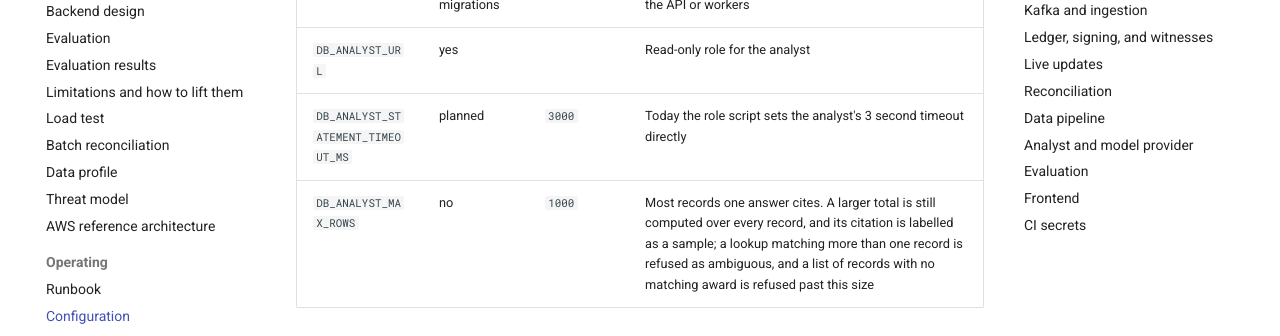
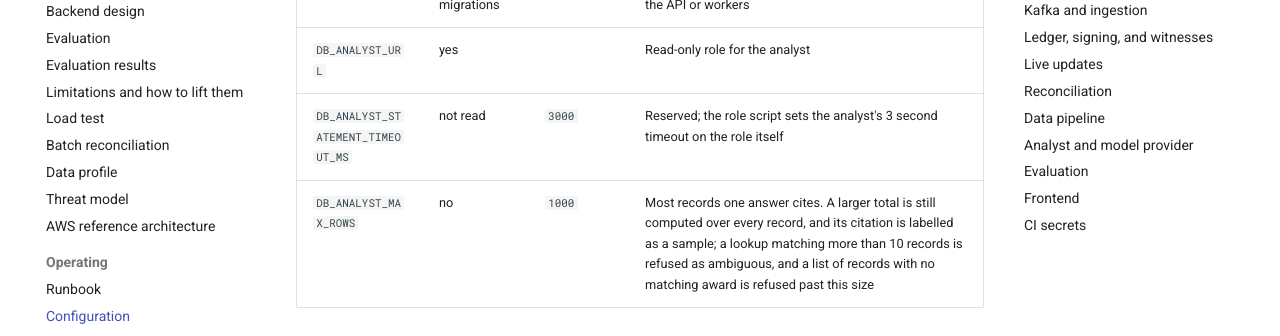
Before and after one commit to raunak-choudhary/tallyproof, an MkDocs documentation site: the page built from docs/configuration.md, in a window 1280 px wide and 900 px high, scrolled down 2027 px. Shown: the part 152-488 px from the top of the window. Built offline with MkDocs 1.6.1 and Material for MkDocs 9.7.7, drawn with Linux system fonts in a browser that asks for light colours; comment, search, counter and statistics services are not loaded.

Commit message:
docs: close the project's documentation at 1.0.0
The browser has checked the witnessed checkpoint since the site shipped, the
docs site is in use, and lookups answer up to 10 records; the docs now say so.
What wasn't built (key rotation, a public endpoint's breaker) is described as
not built rather than planned, and the README status note marks 1.0.0 as the
closing release.

```diff
--- a/docs/configuration.md
+++ b/docs/configuration.md
@@ -37,8 +37,8 @@ Every setting comes from environment variables, loaded through one typed setting
 | `DB_URL` | yes | | Connection for the application role |
 | `DB_OWNER_URL` | for migrations | | Owner role used only by `make migrate`; never given to the API or workers |
 | `DB_ANALYST_URL` | yes | | Read-only role for the analyst |
-| `DB_ANALYST_STATEMENT_TIMEOUT_MS` | planned | `3000` | Today the role script sets the analyst's 3 second timeout directly |
-| `DB_ANALYST_MAX_ROWS` | no | `1000` | Most records one answer cites. A larger total is still computed over every record, and its citation is labelled as a sample; a lookup matching more than one record is refused as ambiguous, and a list of records with no matching award is refused past this size |
+| `DB_ANALYST_STATEMENT_TIMEOUT_MS` | not read | `3000` | Reserved; the role script sets the analyst's 3 second timeout on the role itself |
+| `DB_ANALYST_MAX_ROWS` | no | `1000` | Most records one answer cites. A larger total is still computed over every record, and its citation is labelled as a sample; a lookup matching more than 10 records is refused as ambiguous, and a list of records with no matching award is refused past this size |
 
 ## Kafka and ingestion
 
```
Also changed, not shown: README.md (+1 -1 lines), docs/architecture.md (+1 -1 lines), docs/tech-stack.md (+1 -1 lines), docs/threat-model.md (+2 -2 lines).
